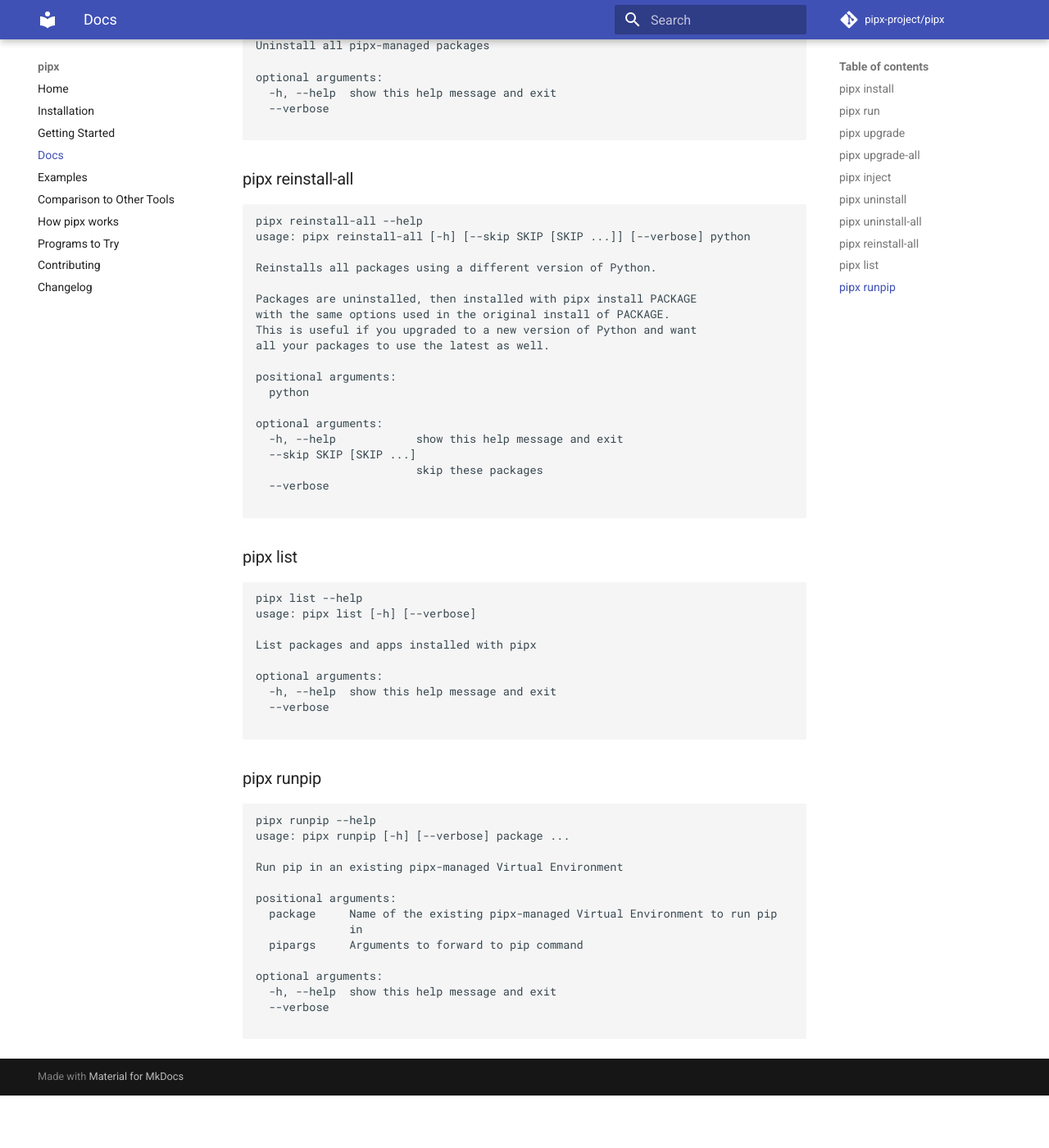
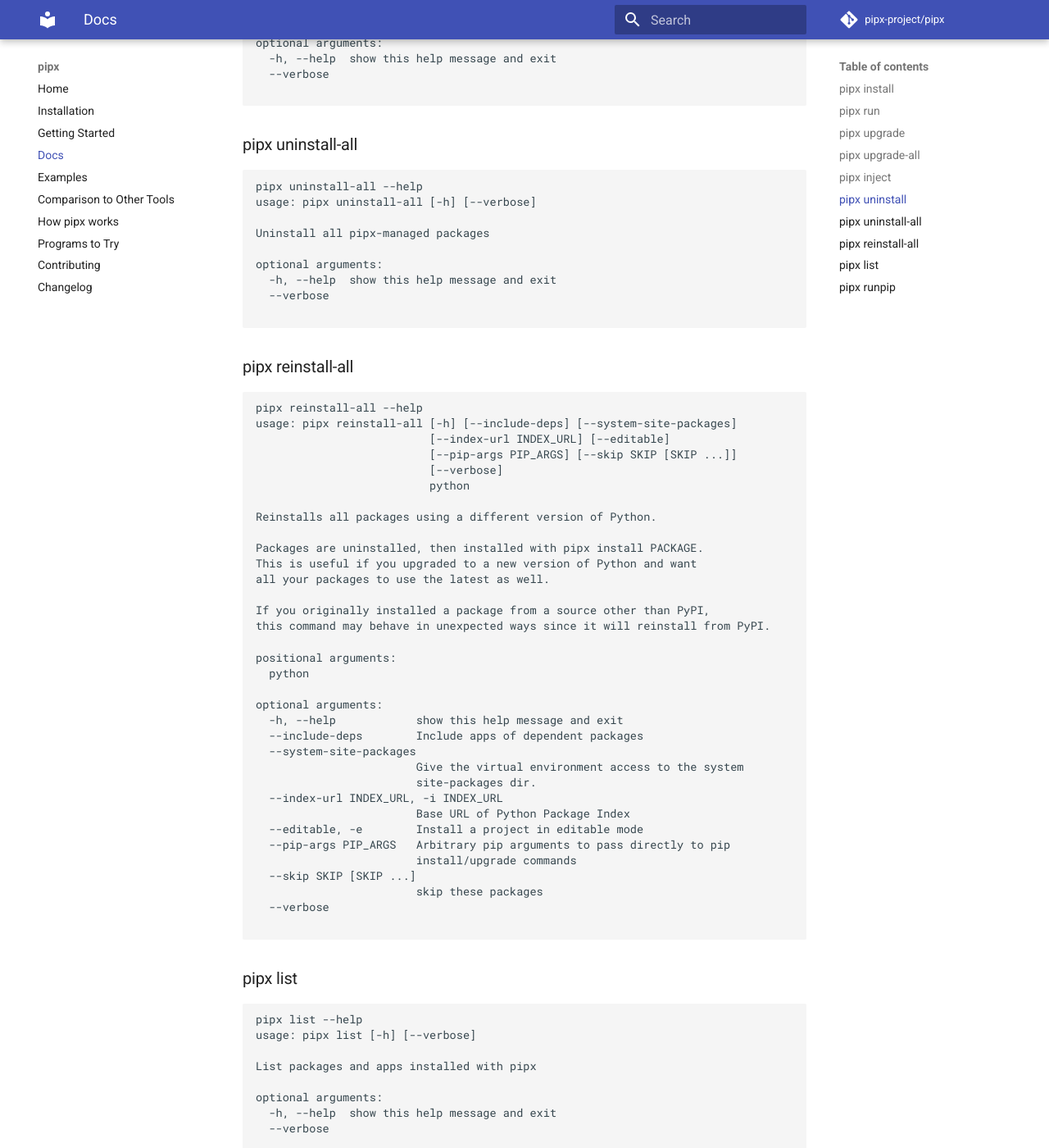
Before and after one commit to pypa/pipx, an MkDocs documentation site: the page built from docs/docs.md, in a window 1280 px wide and 1400 px high, scrolled down 5309 px. Shown: the whole window at 82% size. Built offline with MkDocs 1.6.1 and Material for MkDocs 9.7.7, drawn with Linux system fonts in a browser that asks for light colours; comment, search, counter and statistics services are not loaded; before the commit the page ends 6645 px from its top, so only the background shows below that; some of the changed text lies outside the part shown.

Commit message:
Revert docs.md to Oct 19, 2019 version.

````diff
--- a/docs/docs.md
+++ b/docs/docs.md
@@ -206,13 +206,25 @@
 
 ```
 pipx upgrade-all --help
-usage: pipx upgrade-all [-h] [--skip SKIP [SKIP ...]] [--force] [--verbose]
+usage: pipx upgrade-all [-h] [--include-deps] [--system-site-packages]
+                        [--index-url INDEX_URL] [--editable]
+                        [--pip-args PIP_ARGS] [--skip SKIP [SKIP ...]]
+                        [--force] [--verbose]
 
 Upgrades all packages within their virtual environments by running 'pip
 install --upgrade PACKAGE'
 
 optional arguments:
   -h, --help            show this help message and exit
+  --include-deps        Include apps of dependent packages
+  --system-site-packages
+                        Give the virtual environment access to the system
+                        site-packages dir.
+  --index-url INDEX_URL, -i INDEX_URL
+                        Base URL of Python Package Index
+  --editable, -e        Install a project in editable mode
+  --pip-args PIP_ARGS   Arbitrary pip arguments to pass directly to pip
+                        install/upgrade commands
   --skip SKIP [SKIP ...]
                         skip these packages
   --force, -f           Modify existing virtual environment and files in
@@ -295,20 +307,35 @@
 
 ```
 pipx reinstall-all --help
-usage: pipx reinstall-all [-h] [--skip SKIP [SKIP ...]] [--verbose] python
+usage: pipx reinstall-all [-h] [--include-deps] [--system-site-packages]
+                          [--index-url INDEX_URL] [--editable]
+                          [--pip-args PIP_ARGS] [--skip SKIP [SKIP ...]]
+                          [--verbose]
+                          python
 
 Reinstalls all packages using a different version of Python.
 
-Packages are uninstalled, then installed with pipx install PACKAGE
-with the same options used in the original install of PACKAGE.
+Packages are uninstalled, then installed with pipx install PACKAGE.
 This is useful if you upgraded to a new version of Python and want
 all your packages to use the latest as well.
+
+If you originally installed a package from a source other than PyPI,
+this command may behave in unexpected ways since it will reinstall from PyPI.
 
 positional arguments:
   python
 
 optional arguments:
   -h, --help            show this help message and exit
+  --include-deps        Include apps of dependent packages
+  --system-site-packages
+                        Give the virtual environment access to the system
+                        site-packages dir.
+  --index-url INDEX_URL, -i INDEX_URL
+                        Base URL of Python Package Index
+  --editable, -e        Install a project in editable mode
+  --pip-args PIP_ARGS   Arbitrary pip arguments to pass directly to pip
+                        install/upgrade commands
   --skip SKIP [SKIP ...]
                         skip these packages
   --verbose
````
